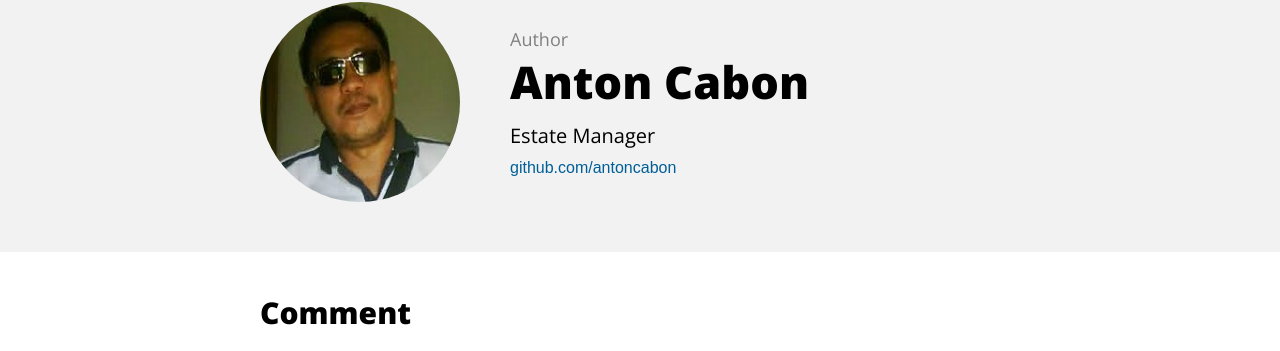
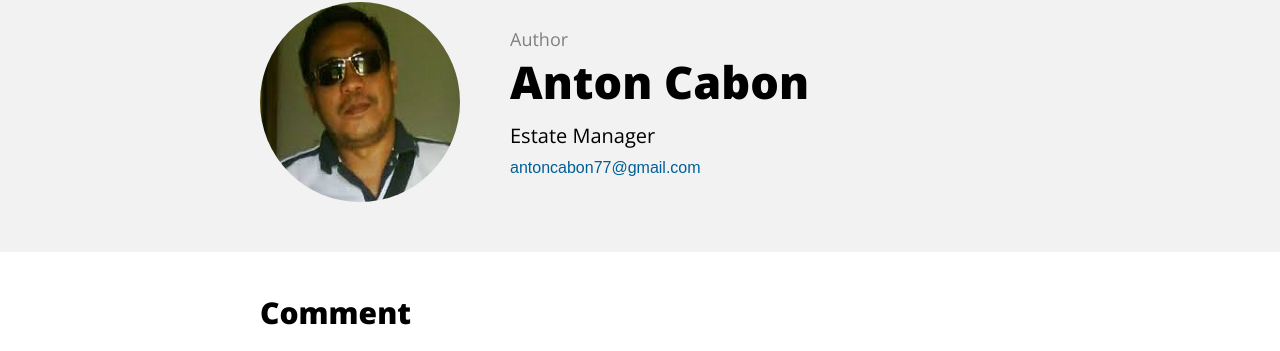
Before and after one commit to antoncabon/antoncabon.github.io, a Jekyll site: the page built from contact.html, in a window 1280 px wide and 900 px high, scrolled down 1102 px. Shown: the part 343-694 px from the top of the window. Built offline with Jekyll 4.4.1, drawn with Linux system fonts in a browser that asks for light colours; comment, search, counter and statistics services are not loaded.

Commit message:
Update author.html

```diff
--- a/_includes/author.html
+++ b/_includes/author.html
@@ -3,9 +3,9 @@
         <img itemprop="image" class="img-rounded" src="/assets/img/blog-author.jpg" alt="Anton Cabon">
         <p class="def">Author</p>
         <h3 class="name">
-            <a itemprop="name" href="http://github.com/antoncabon">Anton Cabon</a>
+            <a itemprop="name" href="http://www.antoncabon.us">Anton Cabon</a>
         </h3>
         <p class="desc"><span itemprop="jobTitle">Estate Manager</span></p>
-        <a class="email" href="https://github.com/antoncabon">github.com/antoncabon</a>
+        <a class="email" href="mailto:antoncabon77@gmail.com">antoncabon77@gmail.com</a>
     </div>
 </section>
```
